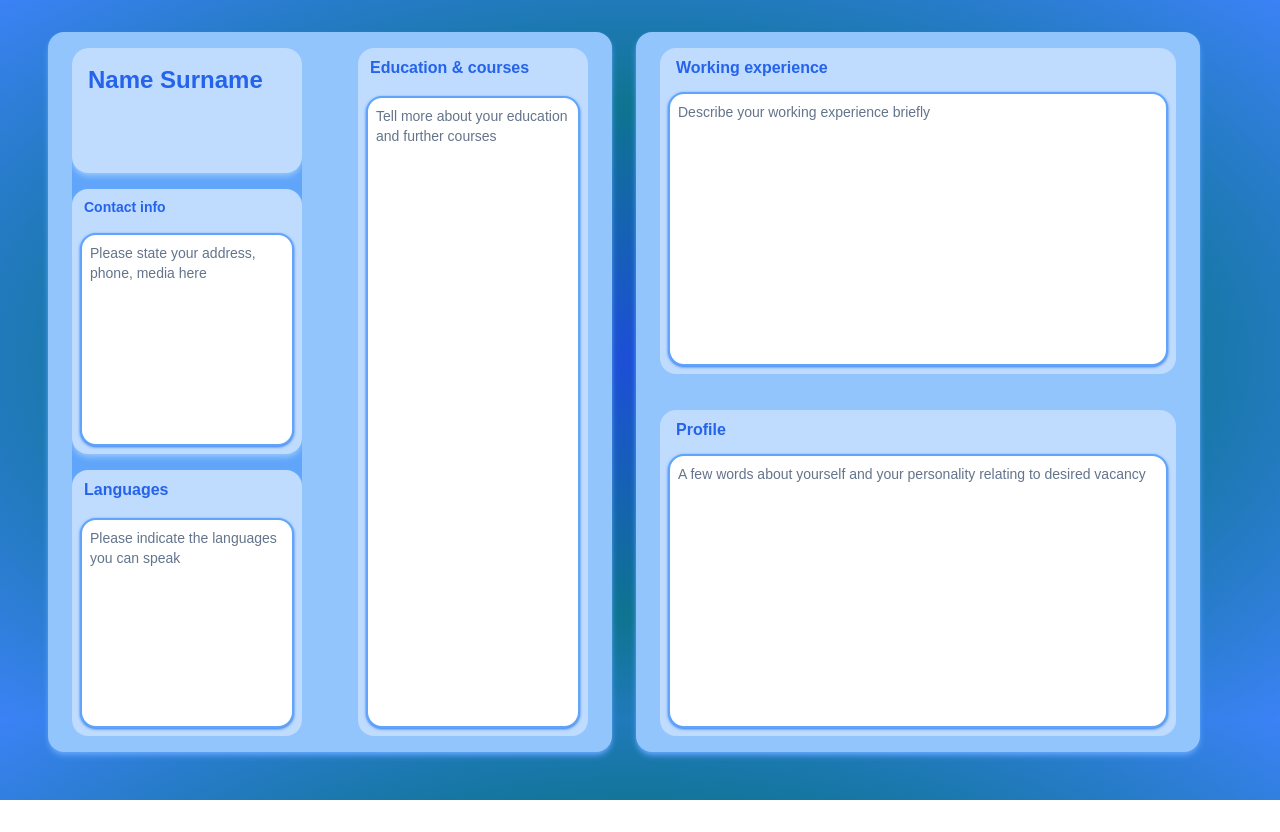
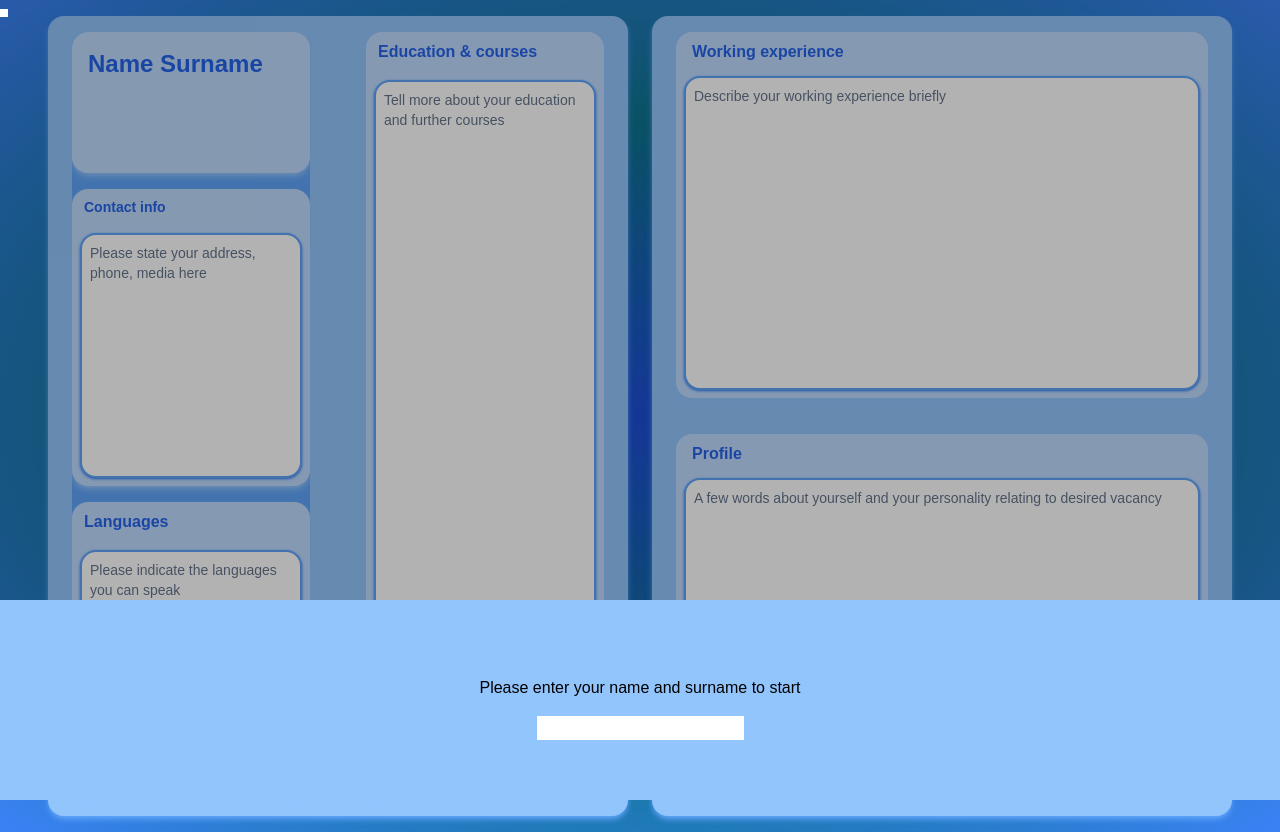
Before and after one commit to FizzyOne13/CV-Form-TailwindCSS, a website: page public/new.html in a window 1280 px wide. Before the commit the page ends 800 px from the top, so only its background shows below. Drawn offline with Linux system fonts and the light colour scheme.

Commit message:
intermediate commit
for back-up reasoning

```diff
--- a/public/new.html
+++ b/public/new.html
@@ -11,10 +11,10 @@
     class="bg-[radial-gradient(ellipse_at_center,_var(--tw-gradient-stops))] from-blue-700 via-cyan-700 to-blue-500"
   >
     <div
-      class="grid grid-cols-2 gap-x-6 w-[90vw] h-[90vh] mx-12 md:max-md:grid-rows-2 md:max-xl:grid-cols-2"
+      class="grid grid-rows-2 lg:gap-x-6 gap-y-8 mx-6 my-4 w-auto h-full lg:grid-cols-2 lg:grid-rows-none lg:mx-12"
     >
       <section
-        class="flex bg-blue-300 mt-8 rounded-2xl shadow-md shadow-blue-400 h-full md:max-sm:h-[200px]"
+        class="flex bg-blue-300 rounded-2xl shadow-md shadow-blue-400 h-full lg:h-screen"
       >
         <div
           class="grid grid-cols-2 gap-x-2 w-full h-full md:max-md:grid-rows-2"
@@ -79,7 +79,7 @@
         </div>
       </section>
       <section
-        class="flex bg-blue-300 mt-8 rounded-2xl shadow-md shadow-blue-400 h-full md:max-sm:h-[200px]"
+        class="flex bg-blue-300 rounded-2xl shadow-md shadow-blue-400 h-full lg:h-screen"
       >
         <div class="grid grid-rows-2 gap-y-1 w-[90vw]">
           <section
@@ -111,5 +111,22 @@
         </div>
       </section>
     </div>
+    <div
+      id="modal"
+      class="w-screen h-screen top-0 left-0 z-10 bg-black bg-opacity-30 fixed"
+    >
+      <div>
+        <div
+          class="bottom-0 w-screen h-[200px] fixed bg-blue-300 flex flex-col items-center justify-center"
+        >
+          <p class="mt-4 text-center">
+            Please enter your name and surname to start
+          </p>
+          <input class="mt-4 place-self-center" type="text" value="" />
+        </div>
+        <button id="close" class="w-2 h-2 relative bg-white"></button>
+      </div>
+    </div>
+    <script type="text/javascript" src="../src/scripts.js"></script>
   </body>
 </html>
--- a/src/scripts.js
+++ b/src/scripts.js
@@ -0,0 +1,18 @@
+const modal = document.getElementById("modal");
+
+document.onload = getName();
+
+function getName() {
+  modal.style.display = "block";
+}
+
+const closeForm = document.getElementById("close");
+closeForm.onclick = function () {
+  modal.style.display = "none";
+};
+
+window.onclick = function (event) {
+  if (event.target == modal) {
+    modal.style.display = "none";
+  }
+};
--- a/tailwind.config.js
+++ b/tailwind.config.js
@@ -46,9 +46,6 @@ module.exports = {
     },
   },
   extend: {
-    fontFamily: {},
-    spacing: {},
-    borderRadius: {},
     backgroundImage: {
       "gradient-radial": "radial-gradient(var(--tw-gradient-stops))",
     },
```
Also changed, not shown: public/main.css.
